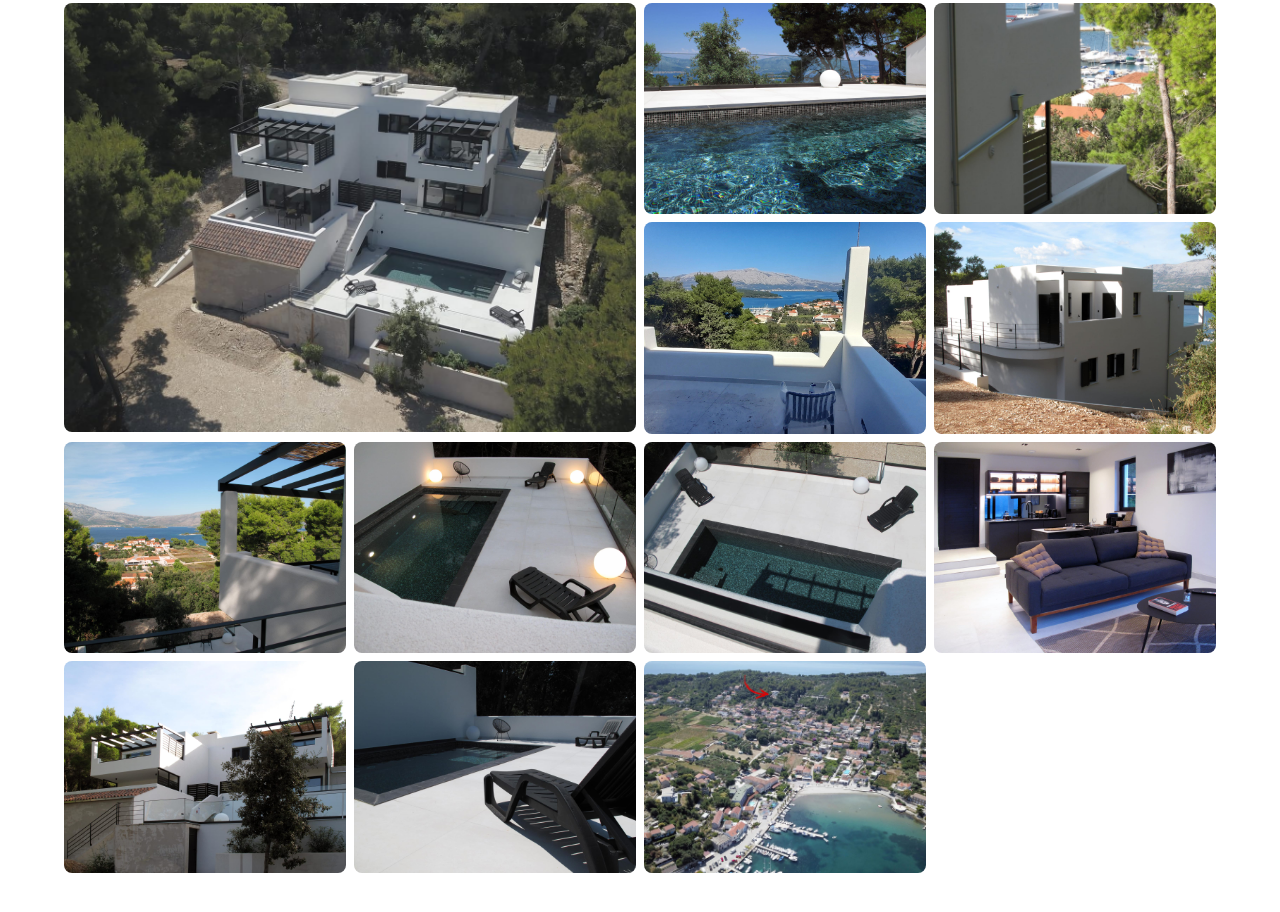
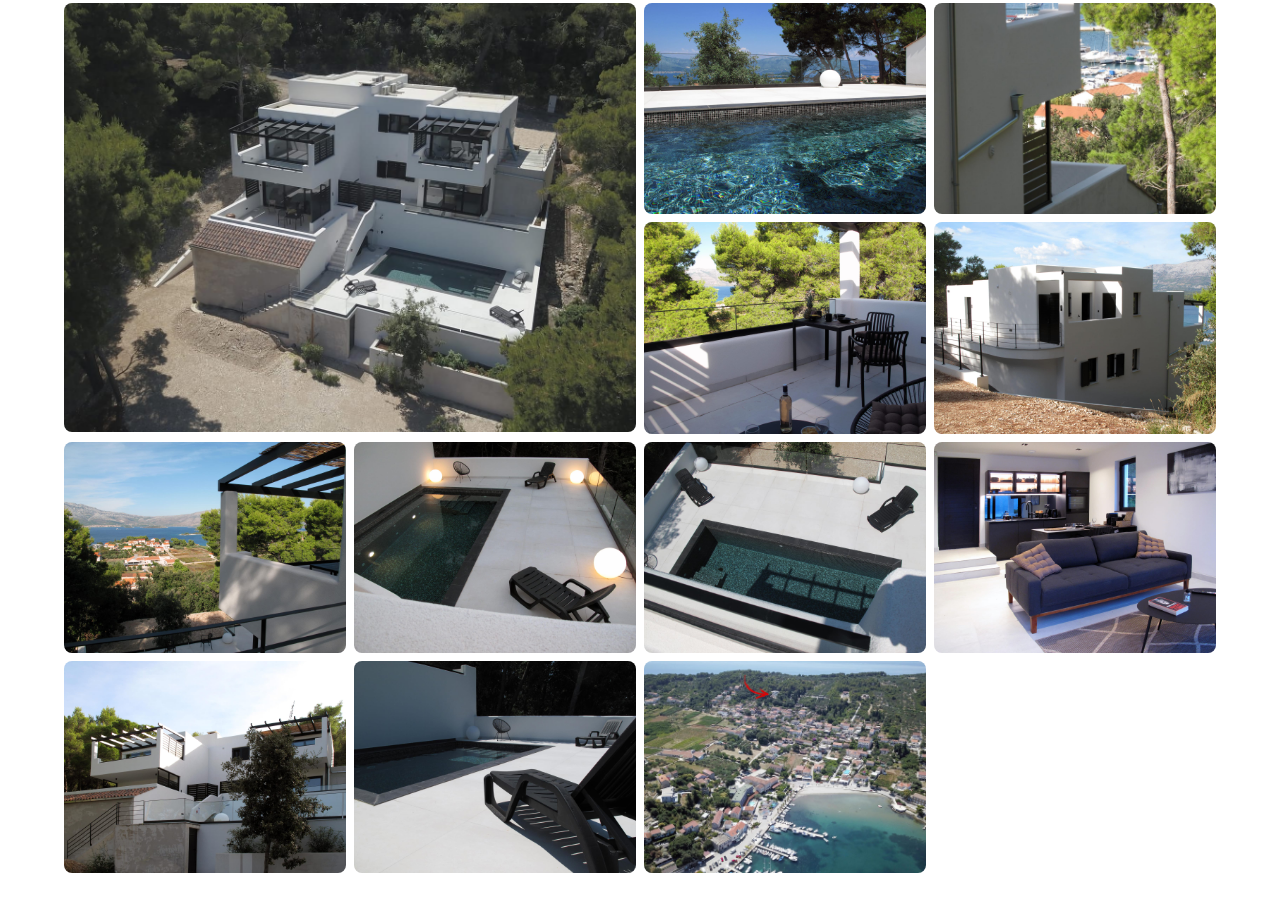
Before and after one commit to Slowz942/lumbarda-couple, a plain HTML site: page index.html in a window 1280 px wide. Shown: the part 1983-2895 px from the top of the page. Drawn offline with nearby package versions, Linux system fonts and the light colour scheme; a web font is replaced by a local one.

Commit message:
Galerie : nouvelle photo de terrasse (petit-déjeuner sous les pins)
Co-Authored-By: Claude Fable 5.1 <noreply@anthropic.com>

```diff
--- a/index.html
+++ b/index.html
@@ -1033,7 +1033,7 @@ h1,h2,h3,h4{font-family:var(--font-display);font-weight:400;line-height:1.3;font
     <div class="gallery-item reveal" data-gallery><img src="images/photos/drone.jpg" alt="Vue aérienne des Terrasses de Lumbarda et de la piscine" loading="lazy"></div>
     <div class="gallery-item reveal" data-gallery><img src="images/photos/piscine-1.jpg" alt="Piscine avec vue sur la mer" loading="lazy"></div>
     <div class="gallery-item reveal" data-gallery><img src="images/photos/vue-marina.jpg" alt="Vue sur la marina depuis Les Terrasses de Lumbarda" loading="lazy"></div>
-    <div class="gallery-item reveal" data-gallery><img src="images/photos/terrasse-1.jpg" alt="Terrasse privative vue mer" loading="lazy"></div>
+    <div class="gallery-item reveal" data-gallery><img src="images/photos/terrasse-pins.jpg" alt="Petit-déjeuner en terrasse sous les pins, vue mer" loading="lazy"></div>
     <div class="gallery-item reveal" data-gallery><img src="images/photos/facade-2.jpg" alt="Façade des Terrasses de Lumbarda" loading="lazy"></div>
     <div class="gallery-item reveal" data-gallery><img src="images/photos/vue-haute.jpg" alt="Vue sur Lumbarda depuis la terrasse haute" loading="lazy"></div>
     <div class="gallery-item reveal" data-gallery><img src="images/photos/piscine-3.jpg" alt="Piscine illuminée le soir" loading="lazy"></div>
```
Also changed, not shown: images/photos/terrasse-pins.jpg (added).
